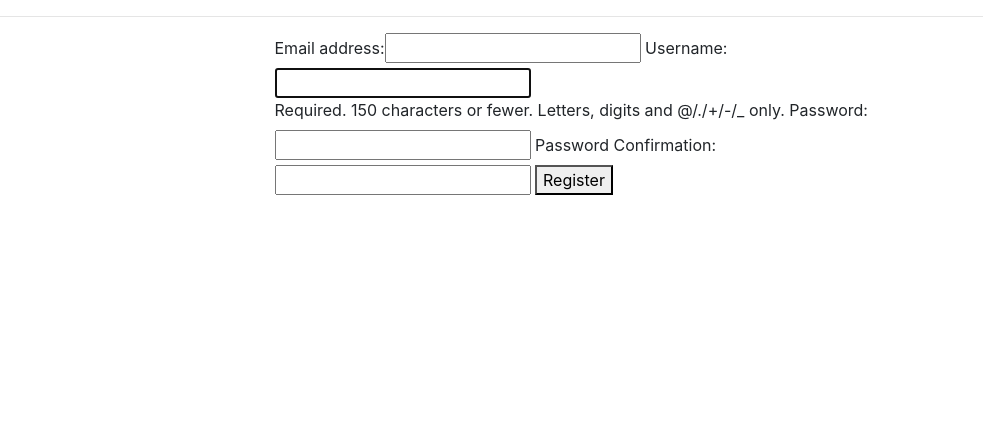
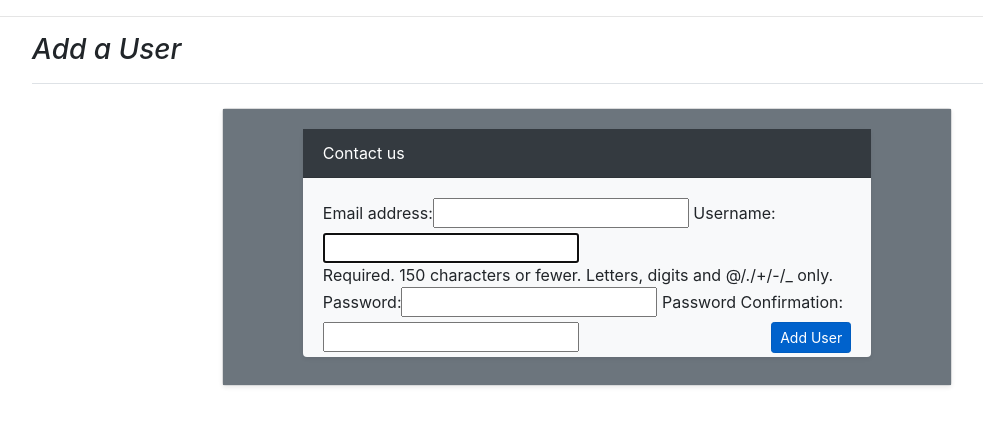
Before and after one commit to MartinLoef/fs-homeowners, a Django app: page /accounts/register/ in a window 1280 px wide. Shown: the part 56-482 px from the top of the page, without its empty margins (53-1036 px from the left). Run offline with Django 3.2, Linux system fonts and the light colour scheme; a user stored in the database is signed in; some libraries are stand-ins or nearby versions.

Commit message:
restyled registration.html with generic lay-out

```diff
--- a/accounts/templates/registration.html
+++ b/accounts/templates/registration.html
@@ -6,13 +6,32 @@
 {% block page_heading %}User Registration{% endblock %}
 {% block content %}
 
-<div class="row justify-content-md-center">
-    <div class="col-md-6">
-        <form method='POST'>
-            {% csrf_token %}
-            {{ register_form | as_bootstrap }}
-            <button type='submit'>Register</button>
-        </form>
+<div class="container">
+    <h3 class="pb-3 mb-4 font-italic border-bottom">
+        Add a User
+    </h3>
+    <div class="row justify-content-center">
+        <div class="col-md-8">
+            <div class="card flex-md-row mb-4 shadow-sm h-md-250 bg-light">
+                <div class="card-body bg-secondary flex-column less-padding-bottom">
+                    <div class="row justify-content-center">
+                        <div class="col-md-10 mx-auto">
+                            <div class="card no-flex flex-md-row mb-4 shadow-sm h-md-250 bg-light">
+                                <div class="card-header custom-border font-white bg-dark">Contact us</div>
+                                <div class="card-body d-flex flex-column less-padding-bottom">
+                                    <form method="post">
+                                        {% csrf_token %}
+                                        {{ register_form | as_bootstrap }}
+                                        <button class="btn btn-primary btn-sm active floatright" type="submit">Add User</button>
+                                    </form>
+                                </div>
+                            </div>
+                        </div>
+                    </div>
+                </div>
+            </div>
+        </div>
     </div>
 </div>
+
 {% endblock %}
--- a/templates/base.html
+++ b/templates/base.html
@@ -24,7 +24,7 @@
     <div class="navbar-collapse collapse w-100 order-1 order-md-0 dual-collapse2">
         <ul class="navbar-nav mr-auto">
             <li class="nav-item active">
-                <a class="nav-link" href="#">Commonhold</a>
+                <a class="nav-link" href="{% url 'index' %}">Commonhold</a>
             </li>
             {% if user.is_authenticated %}
             <li class="nav-item">
```
Also changed, not shown: db.sqlite3.
